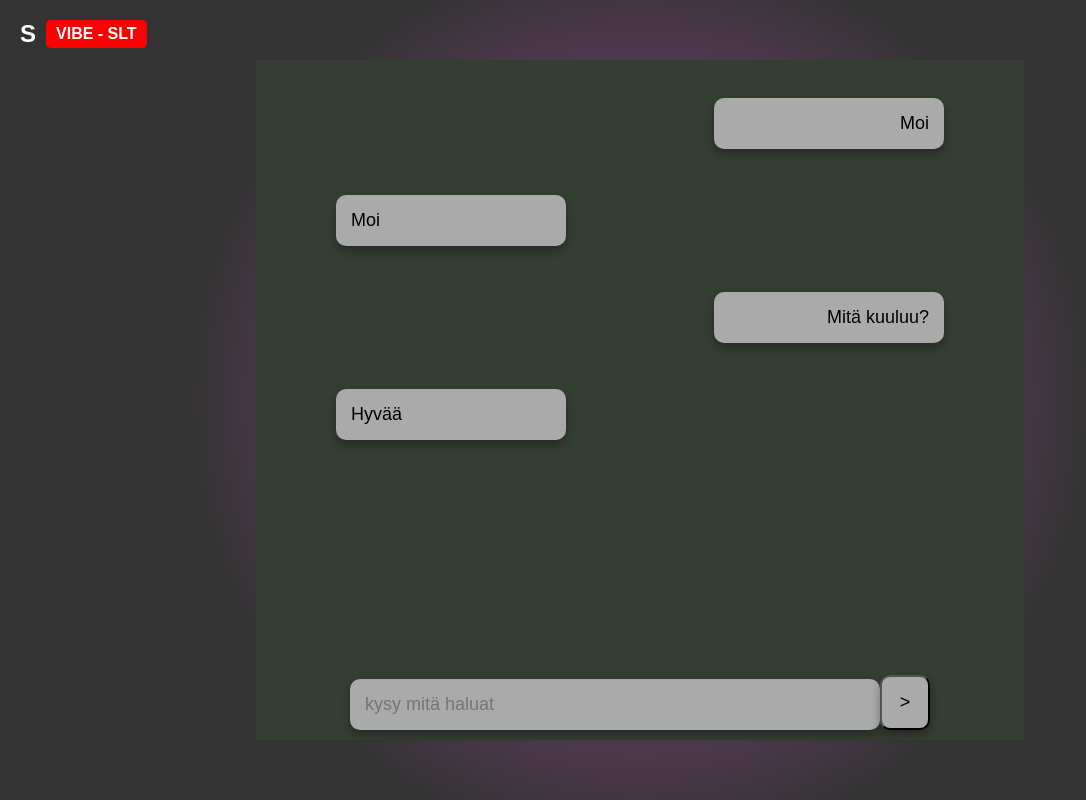
After one commit to ahakkar/vibe, a Flask app: page /chat in a window 1280 px wide. The commit adds this page. Shown: the whole page, without its empty margins (0-1086 px from the left). Run offline with Flask 3, Linux system fonts and the light colour scheme.

Commit message:
add chat template

```diff
--- a/frontend/app/__init__.py
+++ b/frontend/app/__init__.py
@@ -1,7 +1,9 @@
 from flask import Flask
 from app.route import main_bp
+from app.text_gen_page import text_gen_bp
 
 def create_app():
     app = Flask(__name__)
     app.register_blueprint(main_bp)
+    app.register_blueprint(text_gen_bp)
     return app
--- /dev/null
+++ b/frontend/app/templates/chat.html
@@ -0,0 +1,202 @@
+<!doctype html>
+<html lang="fi">
+
+<head>
+    <meta charset="UTF-8">
+    <title>VIBE - SLT</title>
+    <style>
+        body {
+            margin: 0;
+            padding: 0;
+            background: #333;
+            font-family: 'Arial', sans-serif;
+            color: white;
+            display: flex;
+            flex-direction: column;
+            align-items: center;
+            justify-content: center;
+            height: 100vh;
+            background: radial-gradient(circle at center, #a64ca6 0%, #333 60%);
+        }
+
+        .chat-background {
+            background-color: #353e32;
+            position: relative;
+            display: flex;
+            align-items: center;
+            justify-content: space-between;
+            flex-direction: column;
+            height: 85%;
+            width: 60%;
+        }
+
+        .chat-input {
+            display: flex;
+            align-items: flex-end;
+            padding-top: 20px;
+            margin-bottom: 10px;
+        }
+
+        #chat-messages {
+            display: flex;
+            flex-direction: column;
+            justify-content: flex-start;
+            align-items: flex-start;
+            overflow-y: auto;
+            width: 100%;
+            padding: 20px;
+            gap: 10px;
+            flex-grow: 1;
+        }
+
+        .logo {
+            position: absolute;
+            top: 20px;
+            left: 20px;
+            font-weight: bold;
+            font-size: 18px;
+            display: flex;
+            align-items: center;
+            gap: 10px;
+            text-decoration: none;
+        }
+
+        .logo span {
+            background-color: red;
+            color: white;
+            padding: 5px 10px;
+            border-radius: 5px;
+            font-size: 16px;
+        }
+
+        .center-content {
+            text-align: center;
+        }
+
+        .question {
+            font-size: 28px;
+            margin-top: 20px;
+        }
+
+        .input-box {
+            width: 500px;
+            max-width: 90%;
+            padding: 15px;
+            border: none;
+            border-radius: 10px;
+            background-color: #aaa;
+            color: black;
+            font-size: 18px;
+            box-shadow: 0 5px 10px rgba(0, 0, 0, 0.3);
+        }
+
+        .button1 {
+            width: 50px;
+            max-width: 90%;
+            padding: 15px;
+            border-radius: 10px;
+            background-color: #aaa;
+            color: black;
+            font-size: 18px;
+            box-shadow: 0 5px 10px rgba(0, 0, 0, 0.3);
+        }
+
+        .user-message {
+            width: 200px;
+            max-width: 90%;
+            padding: 15px;
+            border-radius: 10px;
+            background-color: #aaa;
+            color: black;
+            font-size: 18px;
+            box-shadow: 0 5px 10px rgba(0, 0, 0, 0.3);
+            text-align: right;
+            align-self: flex-end;
+            margin-right: 80px;
+        }
+
+        .bot-message {
+            width: 200px;
+            max-width: 90%;
+            padding: 15px;
+            border-radius: 10px;
+            background-color: #aaa;
+            color: black;
+            font-size: 18px;
+            box-shadow: 0 5px 10px rgba(0, 0, 0, 0.3);
+            text-align: left;
+            align-self: flex-start;
+            margin-left: 80px;
+        }
+    </style>
+</head>
+
+<body>
+    <a href="{{ url_for('main.index') }}" style="text-decoration: none; color: inherit;">
+        <div class="logo">
+            <div style="font-size: 24px;">S</div>
+            <span>VIBE - SLT</span>
+        </div>
+    </a>
+    <div class="chat-background">
+        <div id="chat-messages">
+            <p class="user-message">Moi</p>
+            <p class="bot-message">Moi</p>
+            <p class="user-message">Mitä kuuluu?</p>
+            <p class="bot-message">Hyvää</p>
+        </div>
+        <div class="chat-input">
+            <input type="text" class="input-box" id="user-message" placeholder="kysy mitä haluat" />
+            <button onclick="sendMessage()" class="button1">></button>
+        </div>
+    </div>
+
+    <script>
+
+        function sendMessage() {
+            const userMessage = document.getElementById('user-message').value
+            const chatMessages = document.getElementById('chat-messages');
+
+            chatMessages.innerHTML += `<p class="user-message">${userMessage}</p>`;
+        }
+
+        // function sendMessage() {
+        //     const userMessage = document.getElementById('user-message').value
+        //     fetch('/send', {
+        //         method: 'POST',
+        //         headers: {
+        //             'Content-Type': 'application/json'
+        //         },
+        //         body: JSON.stringify({
+        //             message: userMessage
+        //         })
+        //     })
+        //         .then(response => response.json())
+        //         .then(data => {
+        //             console.log(data)
+        //         });
+        //     document.getElementById('user-message').value = '';
+        // }
+
+        // function receiveMessage() {
+        //     fetch('/receive', {
+        //         method: 'POST',
+        //         headers: {
+        //             'Content-Type': 'application/json'
+        //         },
+        //         body: JSON.stringify({
+        //             message: 'Placeholder message'  // Send a placeholder message for demonstration purposes
+        //         })
+        //     })
+        //         .then(response => response.json())
+        //         .then(data => {
+        //             const chatMessages = document.getElementById('chat-messages');
+        //             chatMessages.innerHTML += `<p class="user-message">${data.message}</p>`;
+        //         })
+        // }
+        // setInterval(receiveMessage, 5000);
+
+    </script>
+</body>
+
+</html>
--- /dev/null
+++ b/frontend/app/text_gen_page.py
@@ -0,0 +1,25 @@
+from flask import Blueprint, render_template, request, jsonify
+
+text_gen_bp = Blueprint('chat', __name__)
+
+@text_gen_bp.route('/chat')
+def chat_page():
+    return render_template("chat.html")
+
+@text_gen_bp.route('/receive', methods=['POST'])
+def receive_message():
+    data = request.json
+    message = data['message']
+    response = "This is a placeholder response."
+    return jsonify({
+        'message': message
+    })
+
+@text_gen_bp.route('/send', methods=['POST'])
+def send_message():
+    data = request.json
+    message = data['message']
+    return jsonify({
+        'status': 'success',
+        'message': message
+    })
```
Also changed, not shown: frontend/app/templates/tts.html (+6 -4 lines), frontend/requirements.txt (added, +9 -0 lines), frontend/README.md (added).
